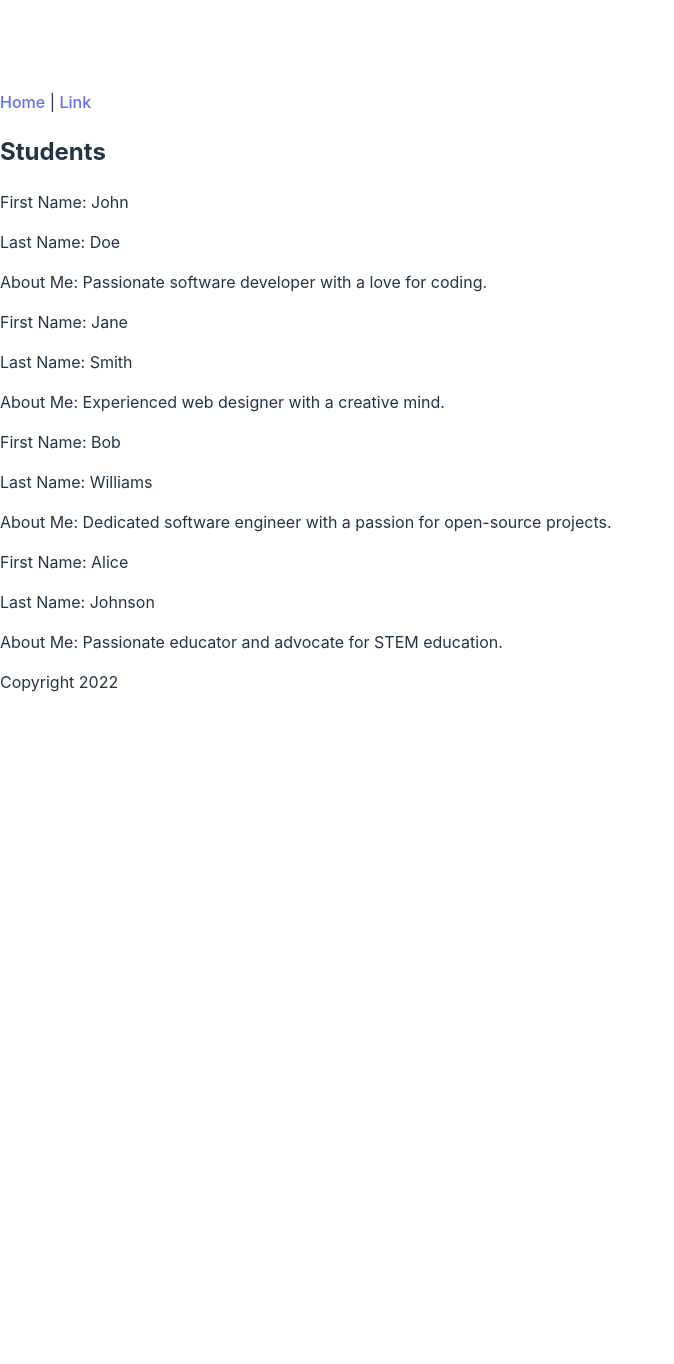
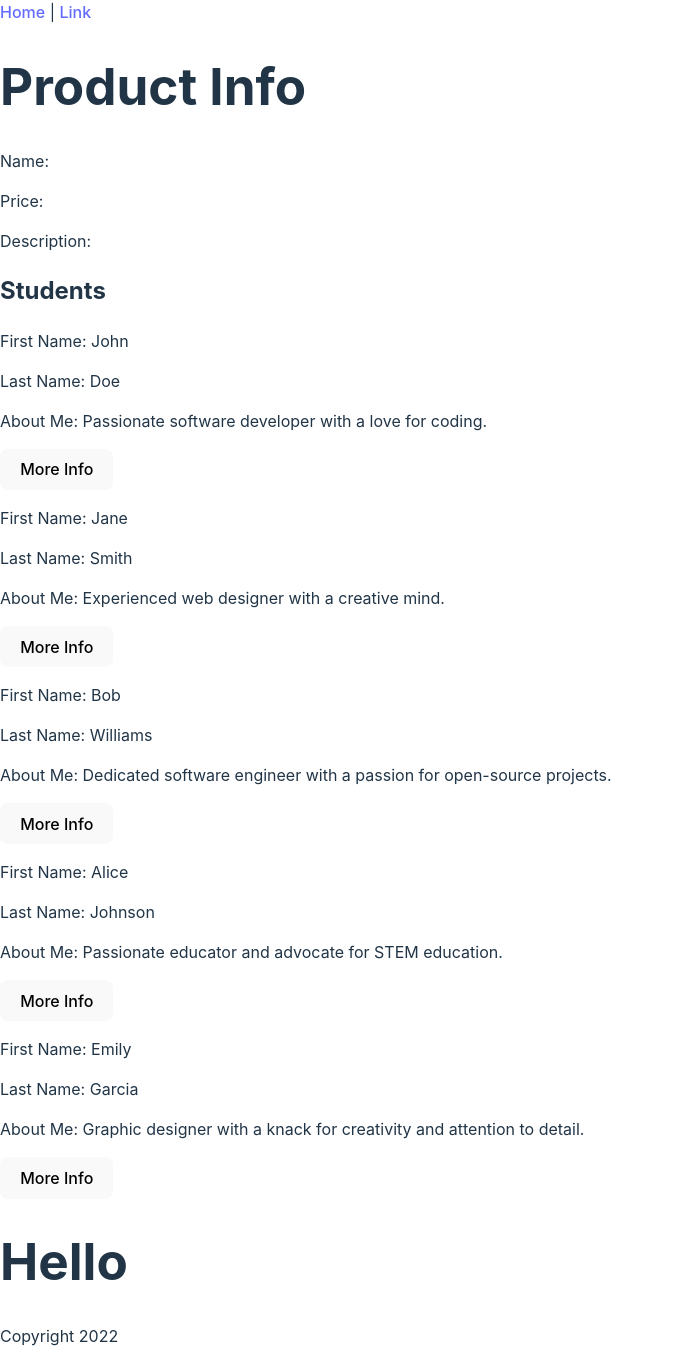
Before and after one commit to GageHoechst/online-resume, a React (Vite) app: page /resumes/1 in a window 1280 px wide. Shown: the whole page, without its empty margins (0-674 px from the left). Before the commit the page ends 800 px from the top, so only its background shows below. Built offline with nearby package versions, Linux system fonts and the light colour scheme; no server answers.

Commit message:
added
,updated content app, index

```diff
--- a/package.json
+++ b/package.json
@@ -12,7 +12,8 @@
   "dependencies": {
     "axios": "^1.6.8",
     "react": "^18.2.0",
-    "react-dom": "^18.2.0"
+    "react-dom": "^18.2.0",
+    "react-router-dom": "^6.22.3"
   },
   "devDependencies": {
     "@types/react": "^18.2.66",
--- a/src/App.jsx
+++ b/src/App.jsx
@@ -1,13 +1,16 @@
 import { Header } from "./Header";
 import { Content } from "./Content";
 import { Footer } from "./Footer";
+import { BrowserRouter } from "react-router-dom";
 
 function App() {
   return (
     <div>
-      <Header />
-      <Content />
-      <Footer />
+      <BrowserRouter>
+        <Header />
+        <Content />
+        <Footer />
+      </BrowserRouter>
     </div>
   );
 }
--- a/src/Content.jsx
+++ b/src/Content.jsx
@@ -1,4 +1,8 @@
 import { ResumeIndex } from "./ResumeIndex";
+import { Routes, Route } from "react-router-dom";
+import { ResumeShow } from "./ResumeShow";
+import { useState } from "react";
+import { ResumeShowPage } from "./ResumeShowPage";
 
 const resumes = [
   {
@@ -57,12 +61,38 @@ const resumes = [
     githubURL: "https://github.com/alicejohnson",
     photo: "https://alicejohnson.com/photo.jpg",
   },
+  {
+    id: 5,
+    firstName: "Emily",
+    lastName: "Garcia",
+    email: "emily.garcia@example.com",
+    phoneNumber: "555-555-5555",
+    shortBio: "Graphic designer with a knack for creativity and attention to detail.",
+    linkedInURL: "https://www.linkedin.com/in/emilygarcia/",
+    twitterHandle: "@emilygfx",
+    personalBlogURL: "https://emilygarcia.design",
+    onlineResumeURL: "https://emilygarcia.design/resume",
+    githubURL: "https://github.com/emilygfx",
+    photo: "https://emilygarcia.design/photo.jpg",
+  },
 ];
 
 export function Content() {
+  const [isResumeShowVisible, setIsResumeShowVisible] = useState(false);
+  const [currentResume, setCurrentResume] = useState({});
+
+  const handleShowResume = (resume) => {
+    setIsResumeShowVisible(true);
+    setCurrentResume(resume);
+  };
   return (
     <main>
+      <Routes>
+        <Route path="/" element={<ResumeIndex resumes={resumes} onShowResume={handleShowResume} />} />
+        <Route path="resumes/:id" element={<ResumeShowPage />} />
+      </Routes>
       <ResumeIndex resumes={resumes} />
+      <ResumeShow resume={currentResume} />
     </main>
   );
 }
--- a/src/ResumeIndex.jsx
+++ b/src/ResumeIndex.jsx
@@ -8,6 +8,7 @@ export function ResumeIndex(props) {
           <p>First Name: {resume.firstName}</p>
           <p>Last Name: {resume.lastName}</p>
           <p>About Me: {resume.shortBio}</p>
+          <button onClick={() => props.onShowResume(resume)}>More Info</button>
         </div>
       ))}
     </div>
--- a/src/ResumeShow.jsx
+++ b/src/ResumeShow.jsx
@@ -1,7 +1,7 @@
-export function Resumeshow() {
+export function ResumeShow() {
   return (
     <div>
-      <h1></h1>
+      <h1>Hello</h1>
     </div>
   );
 }
--- /dev/null
+++ b/src/ResumeShowPage.jsx
@@ -0,0 +1,25 @@
+import axios from "axios";
+import { useState, useEffect } from "react";
+import { useParams } from "react-router-dom";
+
+export function ResumeShowPage() {
+  const [resume, setResume] = useState({});
+  const params = useParams();
+
+  const handleShowResume = () => {
+    axios.get(`http://localhost:3000/resumes/${params.id}.json`).then((response) => {
+      setResume(response.data);
+    });
+  };
+
+  useEffect(handleShowResume, []);
+
+  return (
+    <div>
+      <h1>Product Info</h1>
+      <p>Name: {resume.name}</p>
+      <p>Price: {resume.price}</p>
+      <p>Description: {resume.description}</p>
+    </div>
+  );
+}
```
Also changed, not shown: 1 other file (tests, documents, lock files or other folders).
